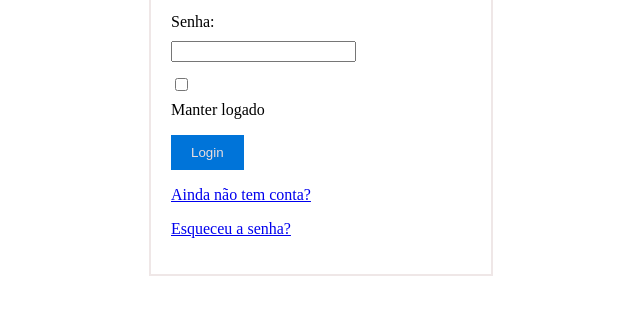
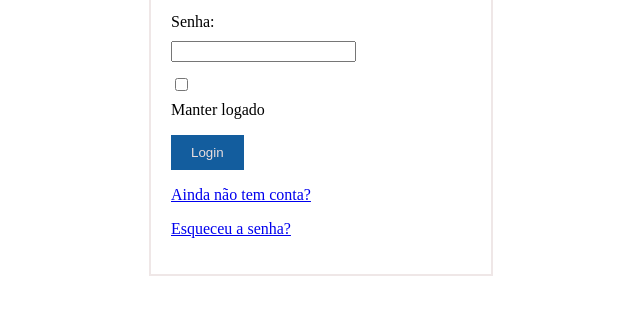
Before and after one commit to robertadev/Formulario, a plain HTML site: page Index.html in a window 1280 px wide. Shown: the part 162-476 px from the top of the page, without its empty margins (319-959 px from the left). Drawn offline with Linux system fonts and the light colour scheme.

Commit message:
Alteração de estilo

```diff
--- a/Styles.css
+++ b/Styles.css
@@ -14,7 +14,7 @@ form {
 
   /* Estilos para o botão de login */
   button {
-    background-color: #0074d9; /* Cor de fundo azul */
+    background-color: #135d9e; /* Cor de fundo azul */
     color: #ebdede; /* Cor do texto branca */
     padding: 10px 20px; /* Espaçamento interno do botão */
     border: none; /* Remove a borda do botão */
```
